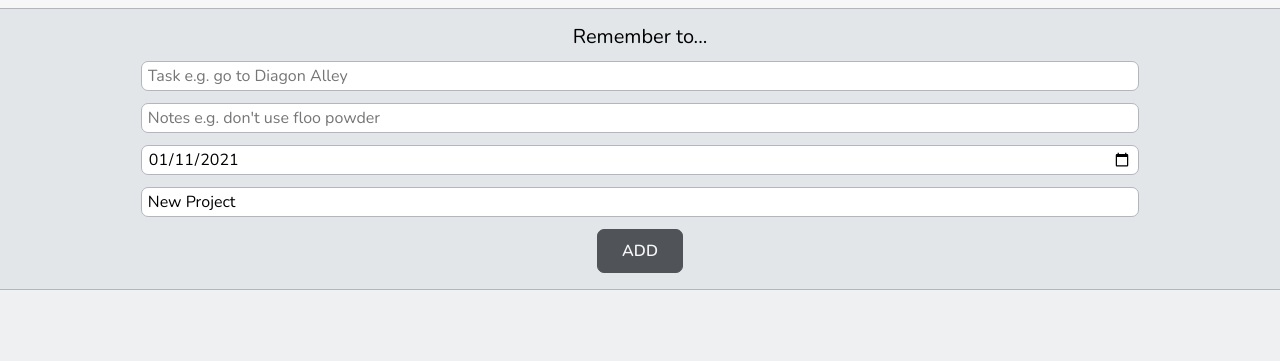
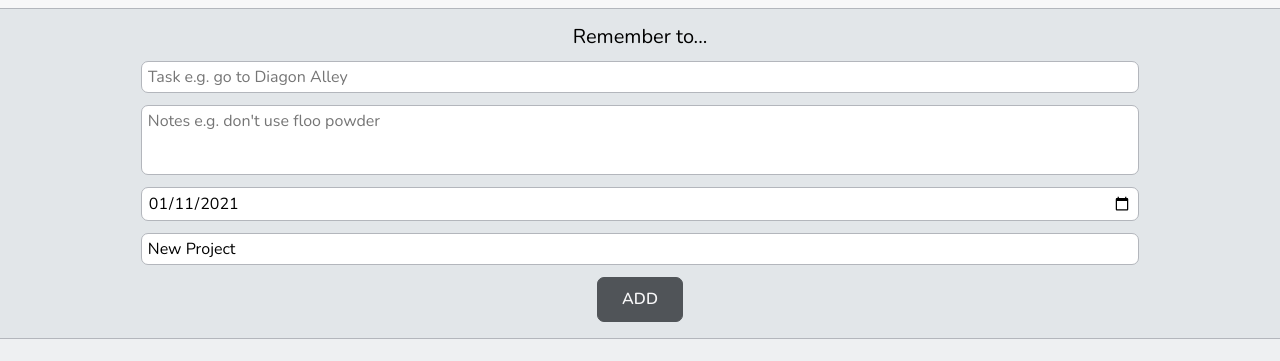
Before and after one commit to kuosandys/todo-list, a website built with webpack: page dist/index.html in a window 1280 px wide. Both pictures are taken after a click on the button 1244 px from the left and 39 px from the top of the page. Shown: the part 71-432 px from the top of the page. Built offline with nearby package versions, Linux system fonts and the light colour scheme.

Commit message:
Change description input for new Todo to textarea This prompts the user to type a multi-line input if they want. Resizing is disabled for clean display.

```diff
--- a/src/style.scss
+++ b/src/style.scss
@@ -391,18 +391,22 @@ header {
     background-color: $neutral-5;
     padding: $font-size-2;
 
-    input {
+    input, textarea {
         width: 80%;
-        height: $font-size-5;
+        height: auto;
         font-size: $font-size-2;
         margin: 0 auto $font-size-0;
         border: 1px solid $neutral-4;
         border-radius: $border-radius;
-        padding: 0 $font-size-0 / 2;
+        padding: $font-size-0 / 2;
 
         ::placeholder {
             font-style: italic;
         }
+    }
+
+    textarea {
+        resize: none;
     }
 
     p {
--- a/src/view_controller.js
+++ b/src/view_controller.js
@@ -115,13 +115,16 @@ const ViewController = (Todo) => {
             if (key === 'due') {
                 newInput.type = 'date';
                 newInput.value = formatDate(new Date(), 'yyyy-MM-dd');
+            } else if (key === 'description') {
+                newInput = document.createElement('textarea');
+                newInput.placeholder = 'Notes e.g. don\'t use floo powder';
+                newInput.rows = '3';
             } else {
                 newInput.type = 'text';
                 newInput.value = (key === 'project') ? 'New Project' : '';
                 newInput.placeholder = (key === 'title')
                     ? 'Task e.g. go to Diagon Alley'
-                    : (key === 'description')
-                        ? 'Notes e.g. don\'t use floo powder' : '';
+                    : '';
             };
 
             newInput.name = key;
@@ -567,7 +570,13 @@ const ViewController = (Todo) => {
 
             if (e.target.classList.contains('clear-completed-todos')) {
 
-                _getCompletedIds().forEach(id => controllerAction(id));
+                let confirmation = confirm('Are you sure you want to clear?');
+
+                if (confirmation) {
+                    _getCompletedIds().forEach(id => controllerAction(id));
+                } else {
+                    return;
+                };
 
             };
         });
```
